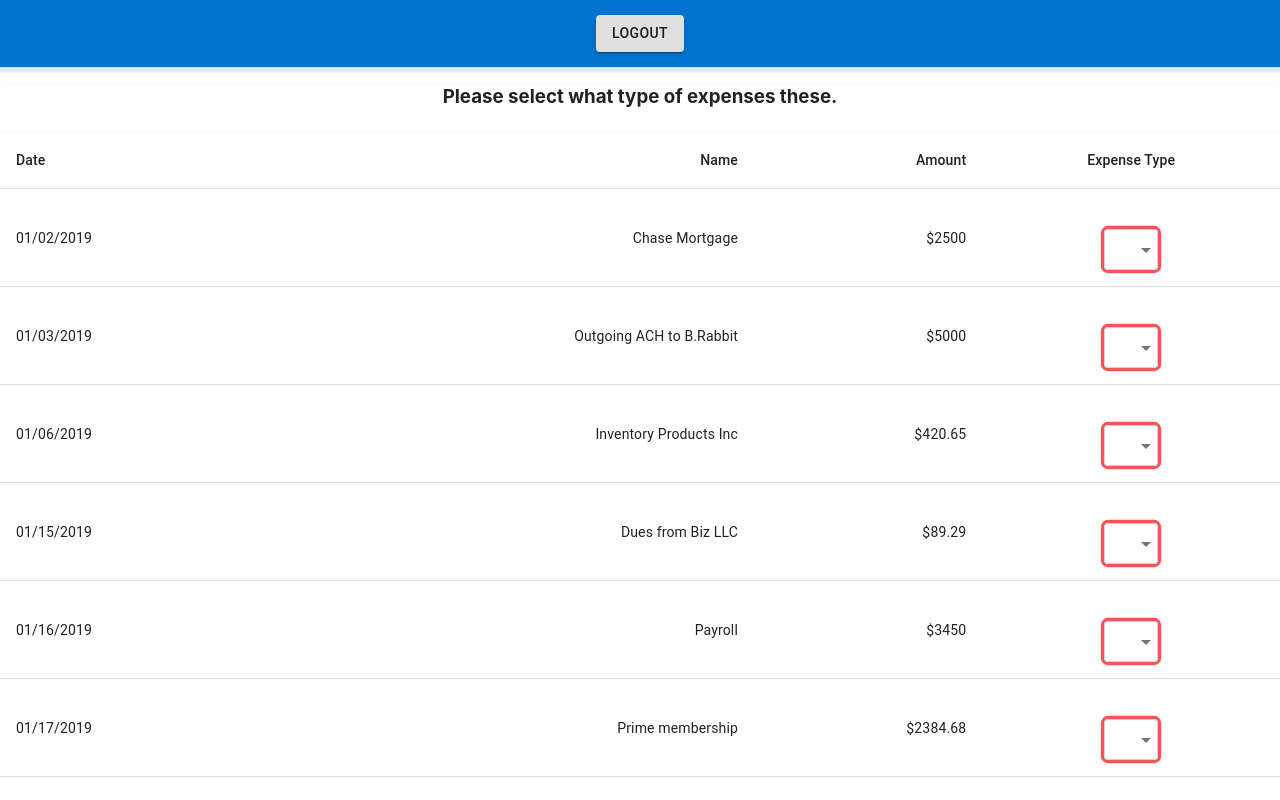
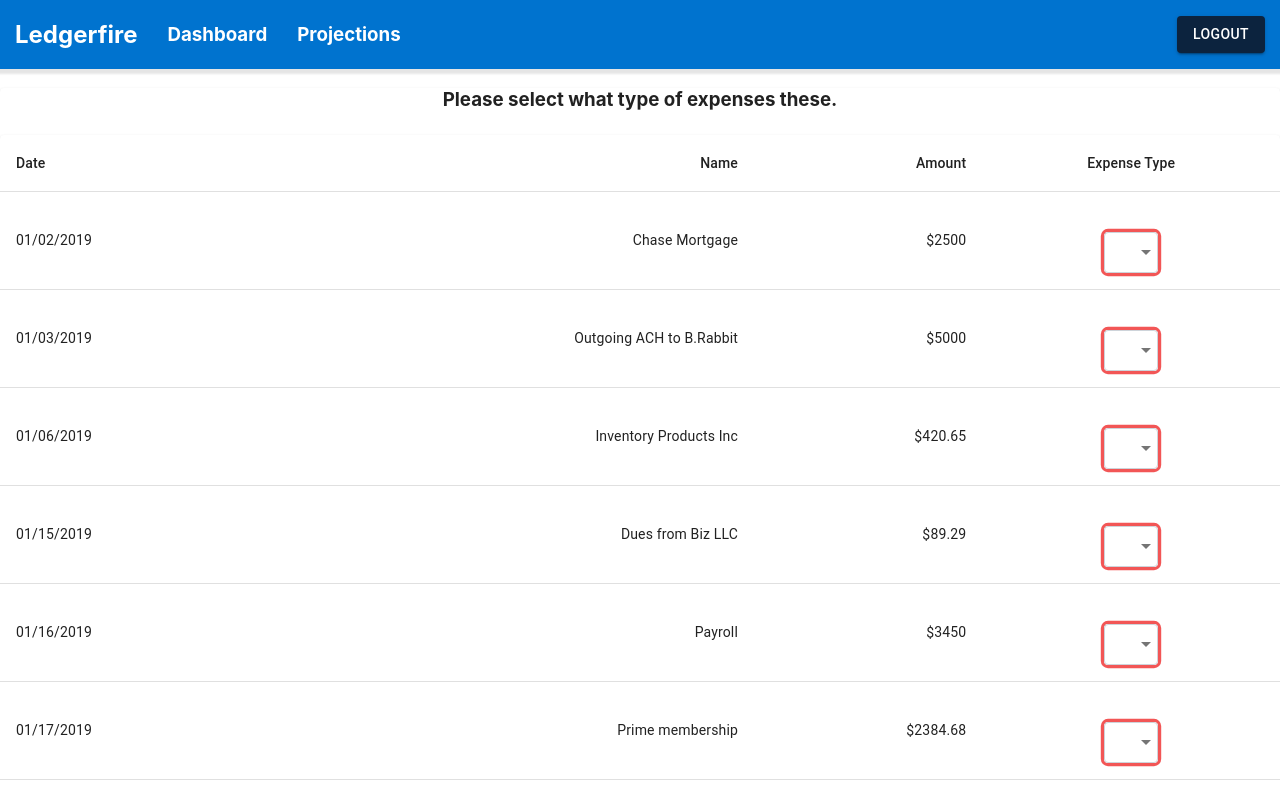
Before and after one commit to diaz4674/LedgerFire, a React (Create React App) app: page / in a window 1280 px wide. Shown: the top 800 px of the page. Built offline with nearby package versions, Linux system fonts and the light colour scheme.

Commit message:
navbar functional

```diff
--- a/package.json
+++ b/package.json
@@ -11,6 +11,7 @@
     "react-redux": "^7.1.1",
     "react-router-dom": "^5.0.1",
     "react-scripts": "3.1.1",
+    "reactstrap": "8.0.1",
     "redux": "^4.0.4",
     "redux-logger": "^3.0.6",
     "redux-thunk": "^2.3.0"
--- a/src/components/Navbar.js
+++ b/src/components/Navbar.js
@@ -4,46 +4,114 @@ import Button from "@material-ui/core/Button";
 import { makeStyles } from "@material-ui/core/styles";
 import { withRouter } from "react-router-dom";
 import { connect } from "react-redux";
+import { DropdownMenu } from "reactstrap";
 
 const useStyles = makeStyles(theme => ({
   nav: {
-    padding: "15px 0",
+    padding: "0 15px",
     backgroundColor: "#0073cf",
-    boxShadow: " 0px 3px 2px 2px rgba(0,0,0,.1)"
+    boxShadow: " 0px 3px 2px 2px rgba(0,0,0,.1)",
+    display: "flex",
+    justifyContent: "space-between",
+    alignItems: "center"
   },
   loginButton: {
-    backgroundColor: "#0073cf",
+    backgroundColor: "#0c233e",
     color: "white",
+    transition: ".5s ease",
     "&:hover": {
-      backgroundColor: "#0c233e"
+      backgroundColor: "white",
+      color: "black"
     }
   },
   registerButton: {
     backgroundColor: "#0c233e",
     color: "white",
+    transition: ".5s ease",
     "&:hover": {
-      backgroundColor: "#0073cf"
+      backgroundColor: "white",
+      color: "black"
     }
+  },
+  logoutButton: {
+    backgroundColor: "#0c233e",
+    color: "white",
+    transition: ".5s ease",
+    "&:hover": {
+      backgroundColor: "white",
+      color: "black"
+    }
+  },
+  title: {
+    color: "white"
+  },
+  leftNav: {
+    display: "flex",
+    alignItems: "center"
   },
   rightNav: {
     display: "flex"
+  },
+  rightButtons: {
+    margin: "0 5px"
+  },
+  dashboardNav: {
+    padding: "0 15px",
+    margin: "o auto"
+  },
+  text: {
+    display: "flex",
+    alignItems: "center",
+    margin: "o auto",
+    color: "white",
+    "&:hover": {
+      color: "#0c233e",
+      cursor: "pointer"
+    }
+  },
+  options: {
+    display: "flex",
+    alignItems: "center",
+    padding: "0 15px"
+  },
+  subMenu: {
+    position: "absolute",
+    backgroundColor: "#f9f9f9",
+    minWidth: "160px",
+    boxShadow: "0px 8px 16px 0px rgba(0,0,0,0.2)",
+    margin: "0",
+    padding: "12px 16px",
+    listStyleType: "none",
+    display: "flex",
+    flexDirection: "column",
+    alignItems: "flex-start",
+    cursor: "pointer"
+  },
+  subText: {
+    textTransform: "uppercase",
+    fontStyle: "normal",
+    fontWeight: "bold",
+    fontSize: "18px",
+    padding: "7px 0"
   }
 }));
 
 const NavBar = props => {
   const classes = useStyles();
-  const [state, setState] = useState(false);
-
+  const [isauth, setisauth] = useState(true);
+  const [isOpen, updateIsOpen] = useState(false);
+  const [projectionsOpen, updateProjectionsOpen] = useState(false);
   React.useEffect(() => {
-    if (localStorage.getItem("token") === true) {
-      setState(!state);
-    }
+    // if (localStorage.getItem("token") === true) {
+    //   setisauth(!isauth);
+    // }
   }, []);
 
   const toggleNav = () => {
     // console.log('hi')
-    setState(!state);
+    setisauth(!isauth);
   };
+
   const logoutHandler = () => {
     localStorage.removeItem("token");
     props.history.push("/");
@@ -63,10 +131,64 @@ const NavBar = props => {
     <div>
       <nav className={classes.nav}>
         {/* <Link to="/"> <Logo src = {} </Link> */}
+        <div className={classes.leftNav}>
+          <h1 className={classes.title}>Ledgerfire</h1>
+          {isauth ? (
+            <div className={classes.options}>
+              <div
+                className={classes.dashboardNav}
+                onMouseOver={() => updateIsOpen(true)}
+                onFocus={() => updateIsOpen(true)}
+                onMouseLeave={() => updateIsOpen(false)}
+                onBlur={() => updateIsOpen(false)}
+                toggle={() => updateIsOpen(!projectionsOpen)}
+                isOpen={isOpen}
+              >
+                <h3 className={classes.text}>Dashboard</h3>
+                {isOpen ? (
+                  <ul className={classes.subMenu}>
+                    <li className={classes.subText}>Breakeven</li>
+                    <li className={classes.subText}>Officer Salary</li>
+                    <li className={classes.subText}>Financial Growth</li>
+                  </ul>
+                ) : null}
+              </div>
+              <div
+                className={classes.dashboardNav}
+                onMouseOver={() => updateProjectionsOpen(true)}
+                onFocus={() => updateProjectionsOpen(true)}
+                onMouseLeave={() => updateProjectionsOpen(false)}
+                onBlur={() => updateProjectionsOpen(false)}
+                toggle={() => updateProjectionsOpen(!isOpen)}
+                isOpen={isOpen}
+              >
+                <h3 className={classes.text}>Projections</h3>
+                {projectionsOpen ? (
+                  <ul className={classes.subMenu}>
+                    <li className={classes.subText}>Hire An Employee</li>
+                    <li className={classes.subText}>Purchase Equipment</li>
+                    <li className={classes.subText}>Purchase Real Estate</li>
+                  </ul>
+                ) : null}
+              </div>
+            </div>
+          ) : null}
+        </div>
+
+        {isauth ? (
           <div>
-          {state ? (
+            <Button
+              variant="contained"
+              size="medium"
+              className={classes.logoutButton}
+              onClick={toggleNav}
+            >
+              Logout
+            </Button>
+          </div>
+        ) : (
           <div className={classes.rightNav}>
-              <div>
+            <div className={classes.rightButtons}>
               <Button
                 variant="contained"
                 size="medium"
@@ -76,7 +198,7 @@ const NavBar = props => {
                 Login
               </Button>
             </div>
-              <div>
+            <div className={classes.rightButtons}>
               <Button
                 variant="contained"
                 size="medium"
@@ -87,19 +209,7 @@ const NavBar = props => {
               </Button>
             </div>
           </div>
-          ) : (
-            <div>
-              <Button
-                variant="contained"
-                size="medium"
-                className={classes.logoutButton}
-                onClick={toggleNav}
-              >
-                Logout
-              </Button>
-            </div>
         )}
-        </div>
       </nav>
     </div>
   );
```
Lines whose indentation alone changed are shown as unchanged.
